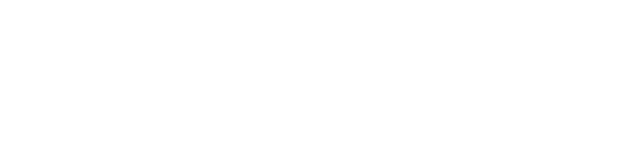
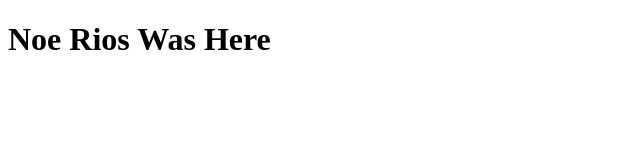
Before and after one commit to noerios/noerios.github.io, a plain HTML site: page index.html in a window 1280 px wide. Shown: the whole page, without its empty margins (0-640 px from the left). Drawn offline with Linux system fonts and the light colour scheme.

Commit message:
still testing

```diff
--- a/index.html
+++ b/index.html
@@ -5,6 +5,9 @@
     <meta name="viewport" content="width=device-width, initial-scale=1.0">
     <title>Noe Rios</title>
 </head>
+<header>
+    <h1>Noe Rios Was Here</h1>
+</header>
 <body>
 
 </body>
```
